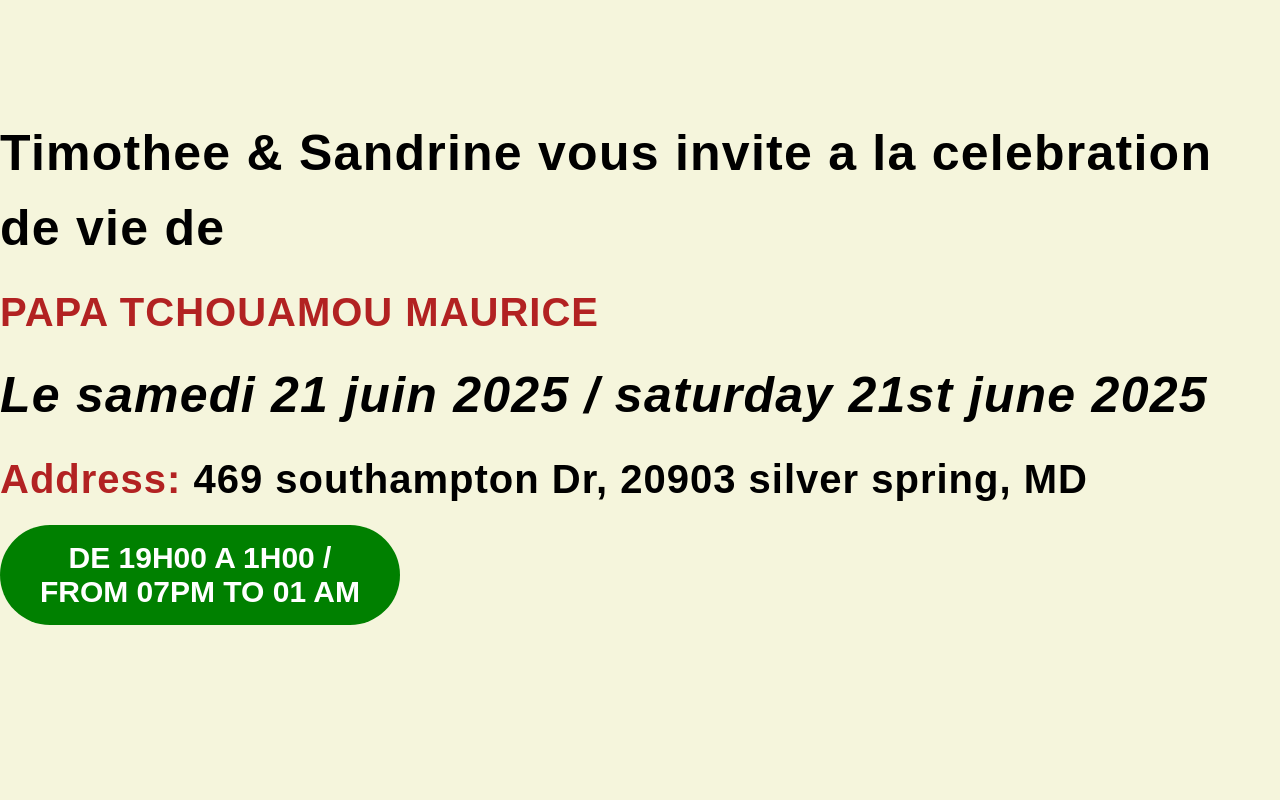
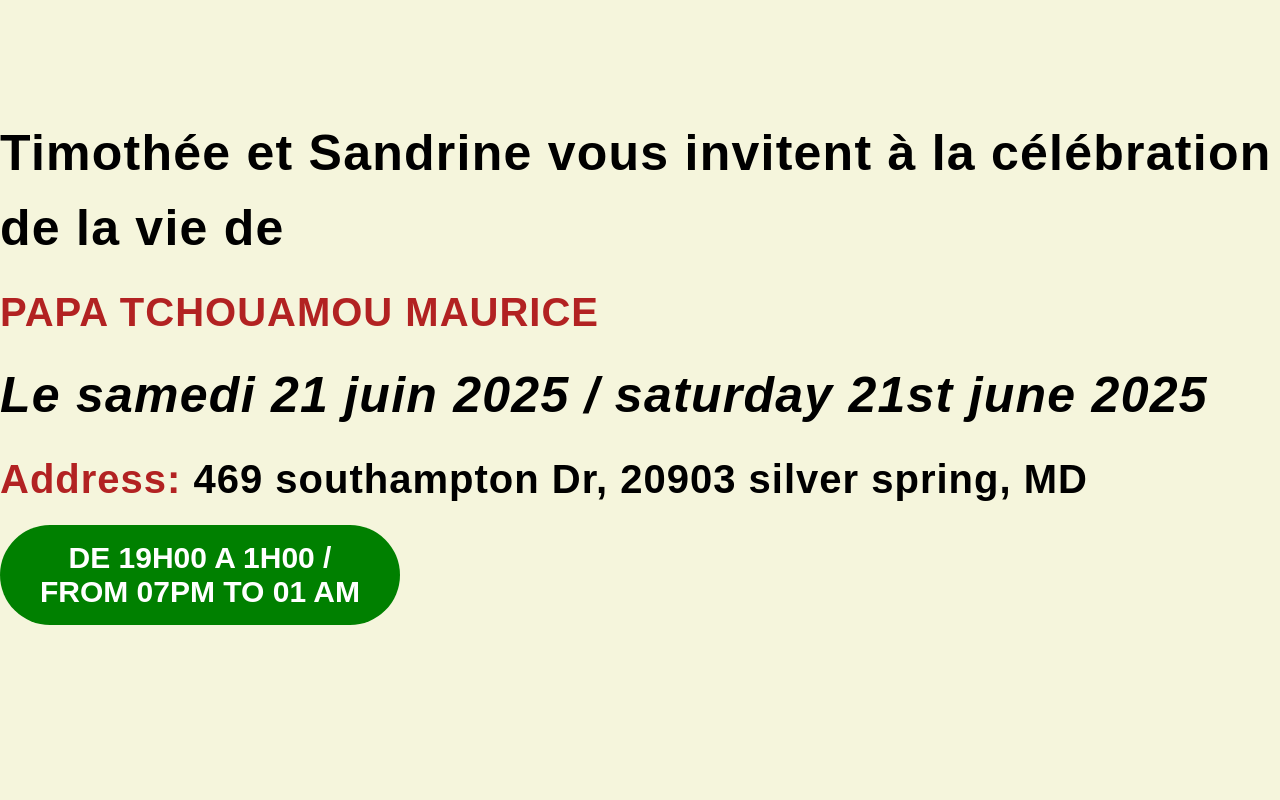
Before and after one commit to timtchouamou/memorial_dady, a plain HTML site: page index.html in a window 1280 px wide. Shown: the top 800 px of the page. Drawn offline with Linux system fonts and the light colour scheme.

Commit message:
first commit

```diff
--- a/index.html
+++ b/index.html
@@ -12,7 +12,7 @@
         <div class="container">
           <div class="row">
             <div class="description">
-              <h1>Timothee & Sandrine vous invite a la celebration de vie de </h1>
+              <h1>Timothée et Sandrine vous invitent à la célébration de la vie de </h1>
               <h2><span class="text__purple"> PAPA TCHOUAMOU MAURICE</span></h2>
               <h1><i>Le samedi 21 juin 2025 / saturday 21st june 2025</i></h1>
               <h2><span class="text__purple">Address: </span>469 southampton Dr, 20903 silver spring, MD</h2>
```
